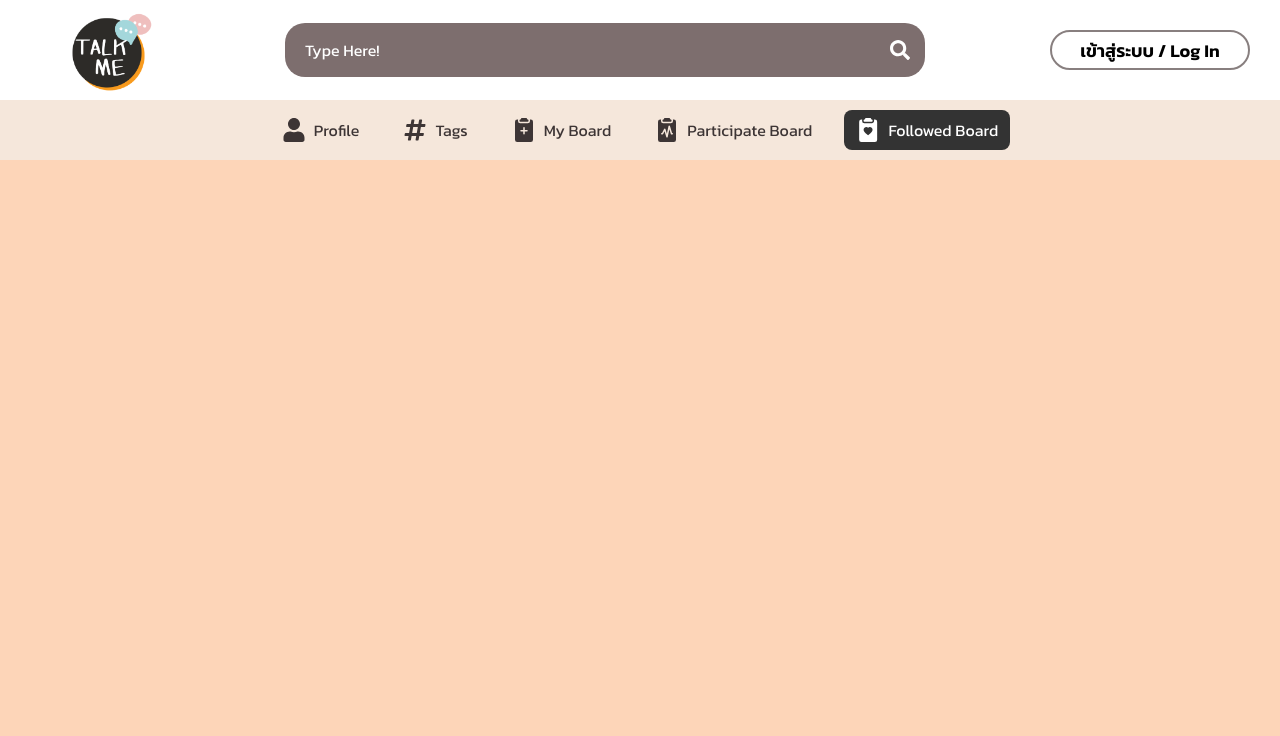
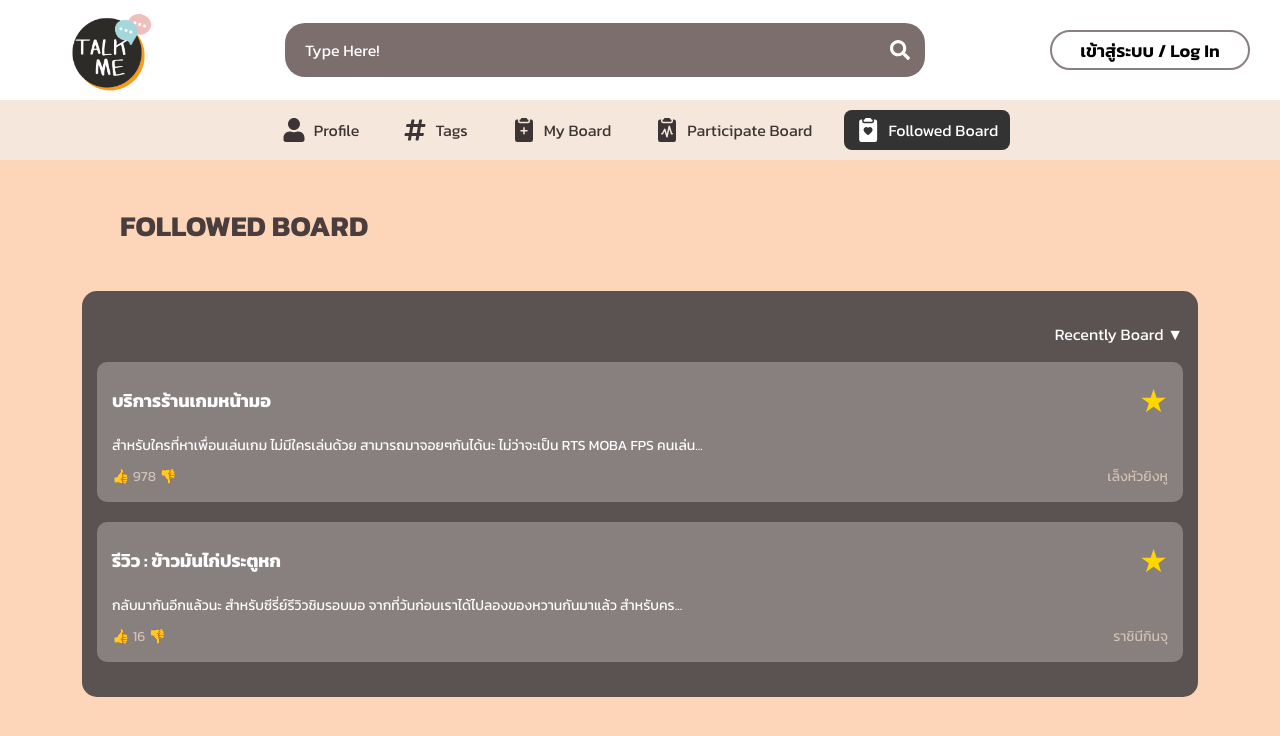
Before and after one commit to kanomkway/project-talkme, a React (Vite) app: page /followed_board in a window 1280 px wide. Shown: the top 736 px of the page. Built offline with nearby package versions, Linux system fonts and the light colour scheme.

Commit message:
aingfollweboard

```diff
--- a/src/App.jsx
+++ b/src/App.jsx
@@ -20,6 +20,8 @@ import EditProfileScreen from './EditProfileScreen';
 import MyBoardScreen from './MyBoardScreen';
 import CreatePostScreen from './CreatePostScreen';
 
+import FollowedBoardScreen from './FollowedBoardScreen';
+
 
 function App() {
   return (
@@ -31,10 +33,11 @@ function App() {
         <Route path="/login" element={<LoginScreen />} />
         <Route path="/tags" element={<TagScreen />} />
 
-        <Route path="/editProfile" element={<EditProfileScreen/>}/>
+        <Route path="/editProfile" element={<EditProfileScreen />}/>
 
         <Route path="/my_board" element={<MyBoardScreen />} />
 
+        <Route path="/followed_board" element={<FollowedBoardScreen/>} />
 
         <Route path="/general-p" element={<PageSelectedScreen/>}/>
         <Route path="/music-p" element={<PageSelectedScreen/>}/>
--- /dev/null
+++ b/src/FollowedBoardScreen.css
@@ -0,0 +1,77 @@
+.main-content {
+    padding: 20px;
+  }
+
+  .board-header {
+    font-family: 'Kanit', sans-serif;
+    font-size: 1.2rem;
+    color: #4a3d3d;
+    margin-left: 100px;
+  }
+
+  .create-button {
+    background-color: #3E3939;
+    color: #FFFFFF;
+    border: none;
+    padding: 8px 16px;
+    border-radius: 5px;
+    cursor: pointer;
+  }
+
+  /* Post styles */
+
+  .post-container{
+    margin-left: 5%;
+    margin-right: 5%;
+    margin-bottom: 20px;
+    display: flex;
+    flex-direction: column;
+    background-color: #5B5252;
+    color: #FFFFFF;
+    border-radius: 15px;
+    padding: 15px;
+  }
+
+  .post {
+    background-color: #887F7F;
+    color: #FFFFFF;
+    padding: 15px;
+    border-radius: 10px;
+    margin-bottom: 20px;
+  }
+
+  .post h3 {
+    font-size: 18px;
+    font-weight: bold;
+    margin: 0;
+  }
+
+  .post-date {
+    font-size: 14px;
+    margin: 10px 0;
+  }
+
+  .post-footer {
+    display: flex;
+    justify-content: space-between;
+    font-size: 14px;
+    color: #D3C1B5;
+  }
+
+  .post-header {
+    display: flex;
+    justify-content: space-between; /* จัดให้หัวข้อกับไอคอนดาวอยู่ห่างกัน */
+    align-items: center;
+    width: 100%;
+  }
+
+  .post-header h3 {
+    margin: 0; /* เอาขอบของหัวเรื่องออกเพื่อไม่ให้เกิดช่องว่าง */
+    flex-grow: 1; /*ขยายพื้นที่ชื่อเรื่อง */
+  }
+
+  .star-icon {
+    color: gold;
+    font-size: 2em;
+    margin-left: auto;
+  }
--- /dev/null
+++ b/src/FollowedBoardScreen.jsx
@@ -0,0 +1,49 @@
+import './FollowedBoardScreen.css';
+import { useState } from "react";
+import { FaSearch } from "react-icons/fa";
+import {
+  Routes,
+  Route,
+  useNavigate,
+  NavLink,
+  Link,
+} from "react-router-dom";
+
+function FollowedBoardScreen() {
+  const [value, setValue] = useState("Type Here!");
+
+  return (
+    <main className="main-content">
+      <div className="board-header">
+        <h2>FOLLOWED BOARD</h2>
+      </div>
+      <div className='post-container'>
+        <p style={{ marginLeft: "auto" }}>Recently Board  ▼</p>
+        <div className="post">
+          <div className="post-header">
+            <h3>บริการร้านเกมหน้ามอ</h3>
+            <span className="star-icon">★</span>
+          </div>
+          <p className="post-date">สำหรับใครที่หาเพื่อนเล่นเกม ไม่มีใครเล่นด้วย สามารถมาจอยๆกันได้นะ ไม่ว่าจะเป็น RTS MOBA FPS คนเล่น...</p>
+          <div className="post-footer">
+            <span>👍 978 👎</span>
+            <span>เล็งหัวยิงหู</span>
+          </div>
+        </div>
+        <div className="post">
+        <div className="post-header">
+            <h3>รีวิว : ข้าวมันไก่ประตูหก</h3>
+            <span className="star-icon">★</span>
+          </div>
+          <p className="post-date">กลับมากันอีกแล้วนะ สำหรับซีรี่ย์รีวิวชิมรอบมอ จากที่วันก่อนเราได้ไปลองของหวานกันมาแล้ว สำหรับคร...</p>
+          <div className="post-footer">
+            <span>👍 16 👎</span>
+            <span>ราชินีกินจุ</span>
+          </div>
+        </div>
+      </div>
+    </main>
+  );
+}
+
+export default FollowedBoardScreen;
--- a/src/MyBoardScreen.jsx
+++ b/src/MyBoardScreen.jsx
@@ -34,8 +34,8 @@ function MyBoardScreen() {
                         <span>👍 1207  👎</span>
                         <span>อนาคตคนรวย</span>
                     </div>
-            </div>
-        </div>
+                </div>
+          </div>
     </main>
   );
 }
```
Also changed, not shown: src/ProfileScreen.css (added).
